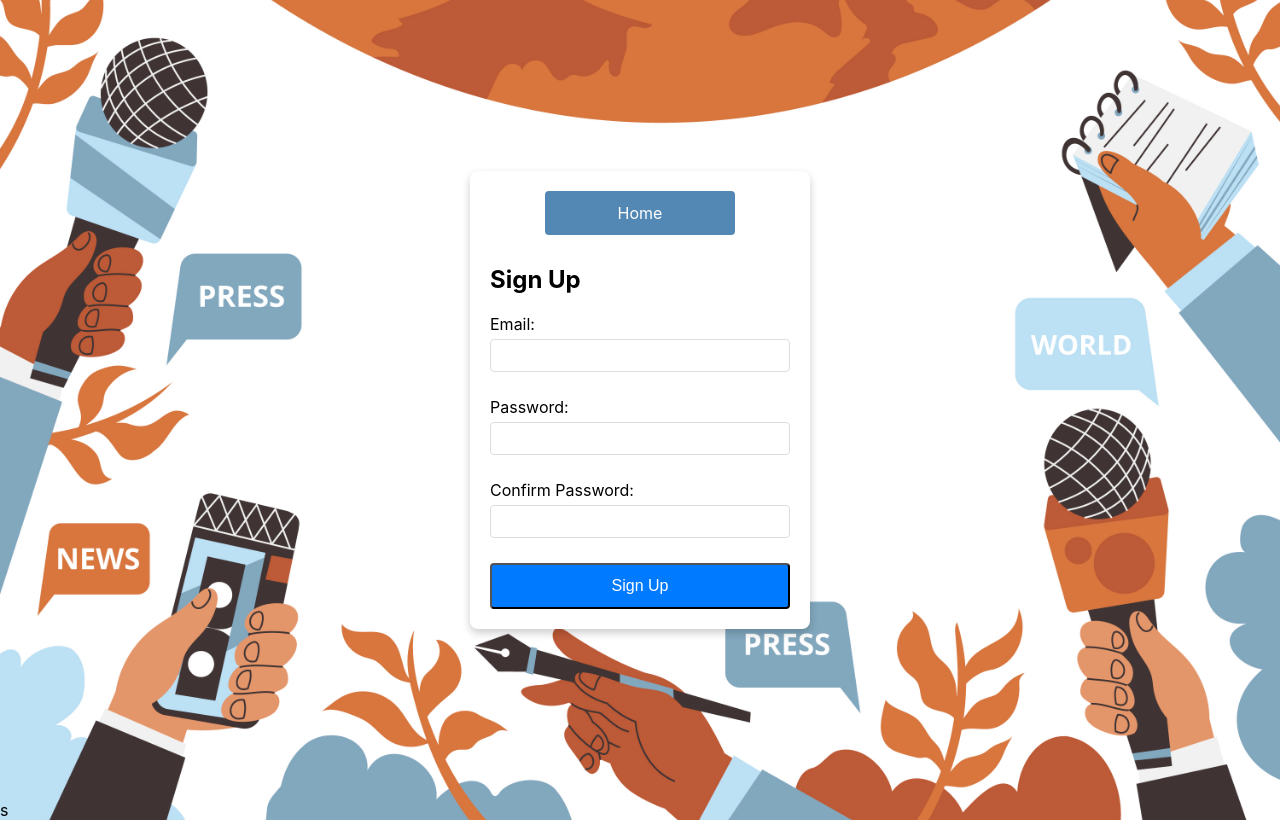
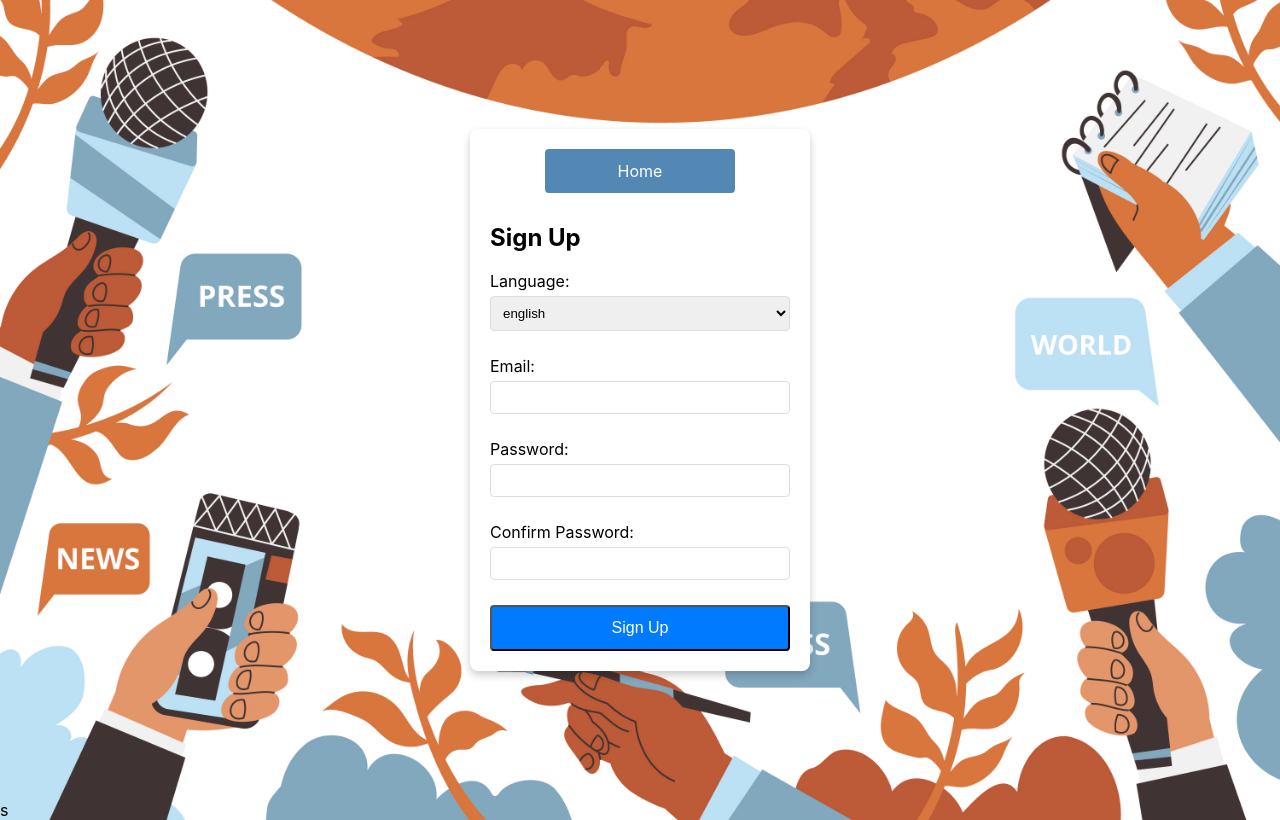
Before and after one commit to AshkanArabim/news-briefer, a React (Create React App) app in the folder client/: page /signup in a window 1280 px wide. Built offline with nearby package versions, Linux system fonts and the light colour scheme.

Commit message:
add user language dropdown

```diff
--- a/client/src/SignUp.css
+++ b/client/src/SignUp.css
@@ -6,6 +6,26 @@
   to {
     opacity: 1;
   }
+}
+
+.form-group {
+  margin-bottom: 15px;
+}
+
+.form-group label {
+  display: block;
+  margin-bottom: 5px;
+  text-align: left;
+}
+
+.form-group input,
+.form-group select {
+  width: 100%;
+  padding: 8px;
+  box-sizing: border-box;
+  margin-bottom: 10px;
+  border: 1px solid #ddd;
+  border-radius: 4px;
 }
 
 /* Container for the Sign Up page */
@@ -28,25 +48,6 @@
   background: white;
   border-radius: 8px;
   box-shadow: 0 4px 8px rgba(0, 0, 0, 0.2);
-}
-
-.form-group {
-  margin-bottom: 15px;
-}
-
-.form-group label {
-  display: block;
-  margin-bottom: 5px;
-  text-align: left;
-}
-
-.form-group input {
-  width: 100%;
-  padding: 8px;
-  box-sizing: border-box;
-  margin-bottom: 10px;
-  border: 1px solid #ddd;
-  border-radius: 4px;
 }
 
 /* Style for the Sign Up button */
--- a/client/src/SignUp.js
+++ b/client/src/SignUp.js
@@ -1,20 +1,21 @@
-import React, { useState } from 'react';
-import { Link } from 'react-router-dom';
-import './SignUp.css';
-import { BACKEND_URL } from "./vars"
-import store from "./store"
+import React, { useState } from "react";
+import { Link } from "react-router-dom";
+import "./SignUp.css";
+import { BACKEND_URL } from "./vars";
+import store from "./store";
 
 function SignUp({ translations }) {
-  const [email, setEmail] = useState('');
-  const [password, setPassword] = useState('');
-  const [confirmPassword, setConfirmPassword] = useState('');
-  const [message, setMessage] = useState('');
-  const [formData, setFormData] = useState({"email": "", "password": "", "confirmPassword": ""}); // Initialize as empty object
+	const [lang, setLang] = useState("");
+	const [email, setEmail] = useState("");
+	const [password, setPassword] = useState("");
+	const [confirmPassword, setConfirmPassword] = useState("");
+	const [message, setMessage] = useState("");
+	const [formData, setFormData] = useState({ email: "", password: "", confirmPassword: "" }); // Initialize as empty object
 
 	const handleChange = (e) => {
 		setFormData({
 			...formData,
-      [e.target.name]: e.target.value // Use name attribute to identify the field
+			[e.target.name]: e.target.value, // Use name attribute to identify the field
 		});
 	};
 
@@ -30,32 +31,34 @@ function SignUp({ translations }) {
 		const userObject = {
 			email: email,
 			password: password,
-      lang: "english" // TODO: integrate with dropdown
+			lang: lang
 		};
 
-    console.log('User Object:', JSON.stringify(userObject));
+		console.log("User Object:", JSON.stringify(userObject));
 
 		// Make a POST request
 		fetch(BACKEND_URL + "/signup", {
-      method: 'POST',
+			method: "POST",
 			headers: {
-        'Content-Type': 'application/json',
+				"Content-Type": "application/json",
 			},
 			body: JSON.stringify(userObject),
 		})
 			.then((response) => {
-        console.log('Response Status:', response.status);
+				console.log("Response Status:", response.status);
 				if (!response.ok) {
-          throw new Error(`Network response was not ok: ${response.status} - ${response.statusText}`);
+					throw new Error(
+						`Network response was not ok: ${response.status} - ${response.statusText}`
+					);
 				}
 				return response.json();
 			})
 			.then((data) => {
-        console.log('Success Data:', data);
-        setMessage('Signup successful! Use your credentials to sign in.');
+				console.log("Success Data:", data);
+				setMessage("Signup successful! Use your credentials to sign in.");
 			})
 			.catch((error) => {
-        console.error('Fetch Error:', error);
+				console.error("Fetch Error:", error);
 				setMessage(`Signup failed. Error: ${error.message}`);
 			});
 	};
@@ -66,10 +69,27 @@ function SignUp({ translations }) {
 				{/* Home Button */}
 				<div className="button-group">
 					<Link to="/" className="home-button">
-            {translations ? translations.homeTitle : 'Home'}
+						{translations ? translations.homeTitle : "Home"}
 					</Link>
 				</div>
-        <h2>{translations ? translations.signUpButton : 'Sign Up'}</h2>
+				<h2>{translations ? translations.signUpButton : "Sign Up"}</h2>
+
+				<div className="form-group">
+					<label htmlFor="languages">Language:</label>
+					<select
+						name="languages"
+						id="languages"
+						className="form-select"
+						onChange={(e) => {
+							setLang(e.target.value);
+							handleChange(e);
+						}}
+					>
+						<option>english</option>
+						<option>spanish</option>
+						<option>french</option>
+					</select>
+				</div>
 
 				<div className="form-group">
 					<label>Email:</label>
@@ -116,7 +136,7 @@ function SignUp({ translations }) {
 
 				{/* Sign Up Button */}
 				<button type="submit" className="signup-button">
-          {translations ? translations.signUpButton : 'Sign Up'}
+					{translations ? translations.signUpButton : "Sign Up"}
 				</button>
 			</form>
 		</div>
```
Lines whose indentation alone changed are shown as unchanged.
